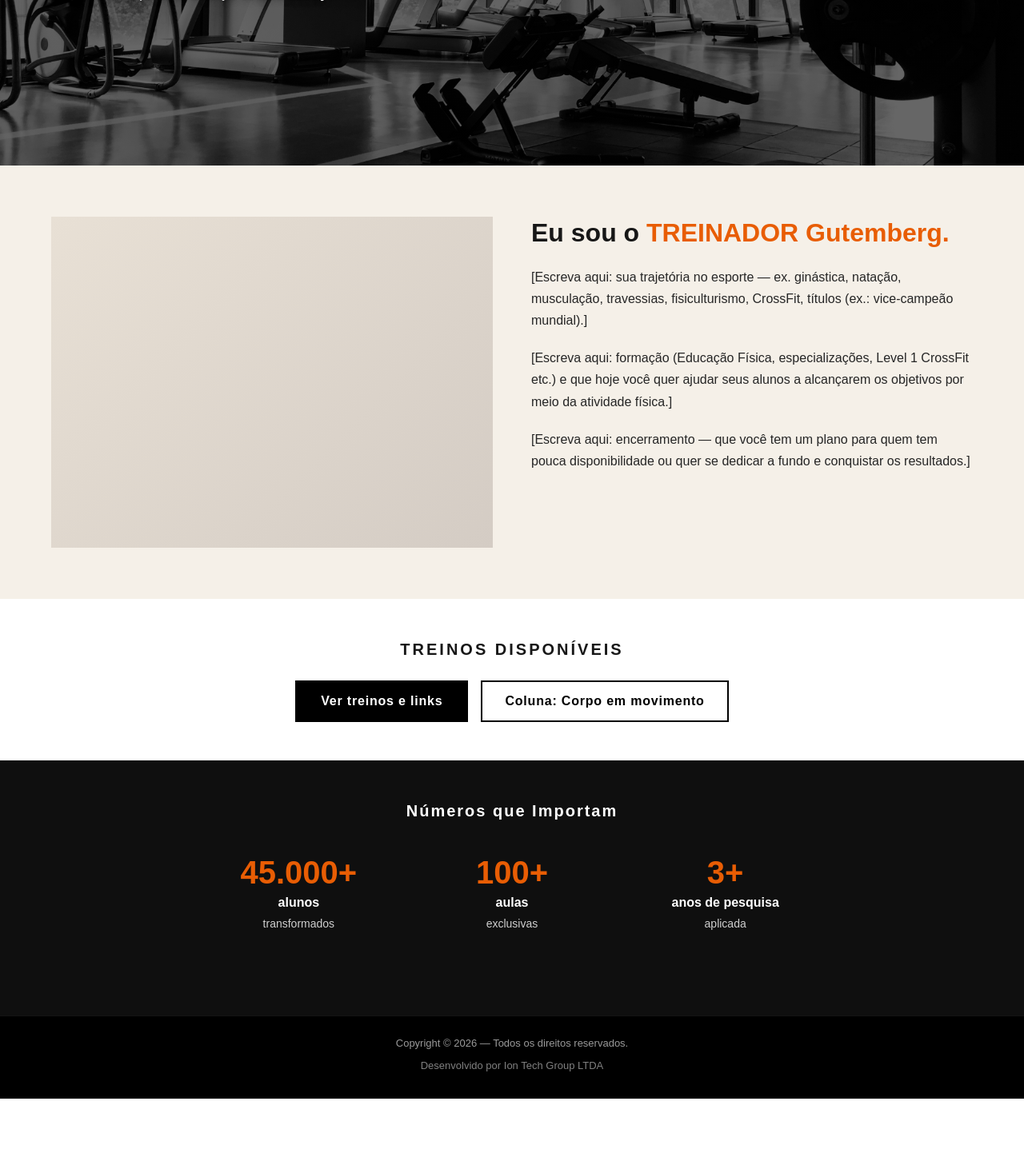
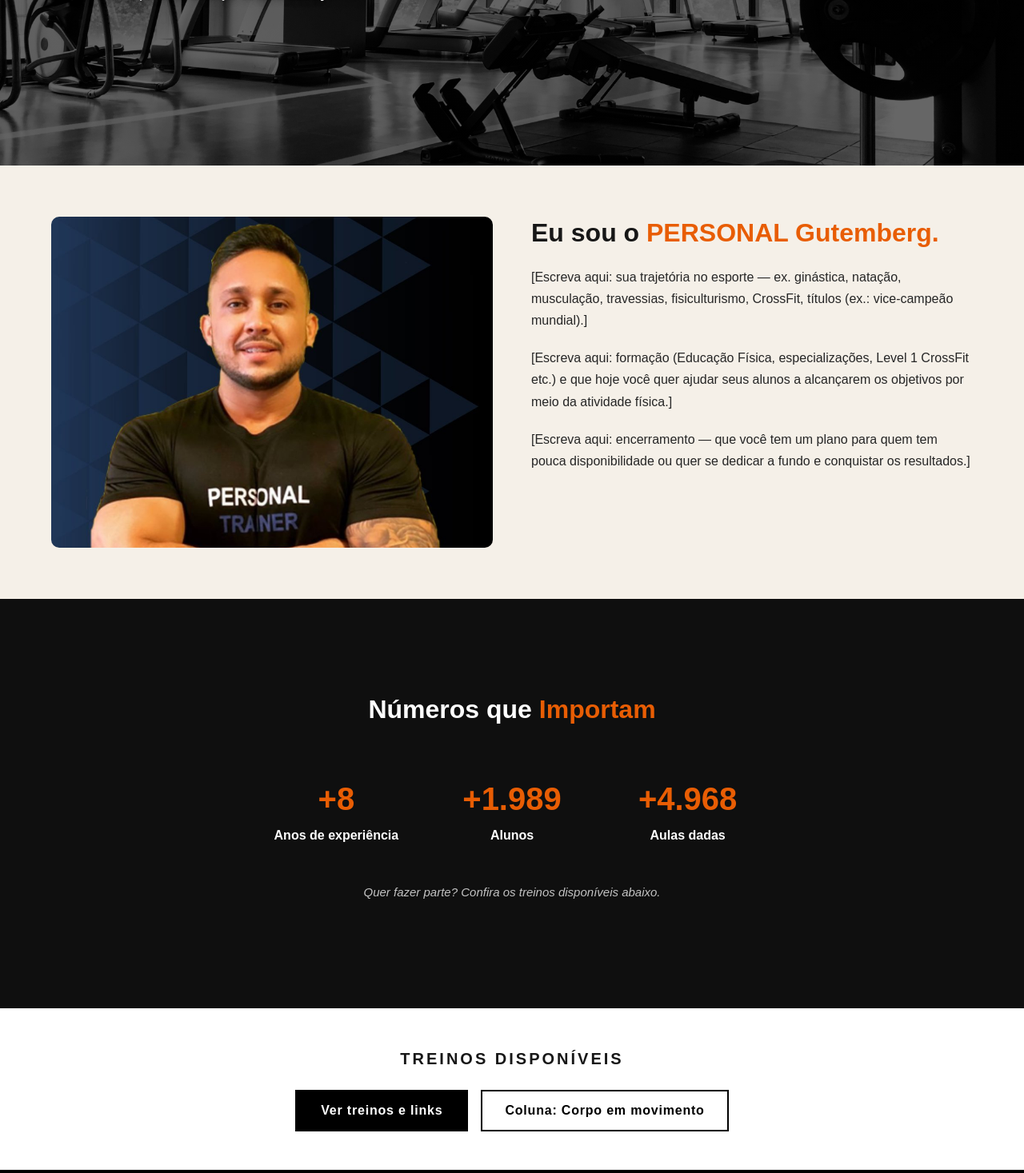
Before and after one commit to DevLucasFontoura/LP_Guto_Personal, a Next.js app: page / in a window 1280 px wide. Shown: the part 370-1837 px from the top of the page at 80% size. Before the commit the page ends 1744 px from the top, so only its background shows below. Built offline with nearby package versions, Linux system fonts and the light colour scheme.

Commit message:
sessao02 finalizado

```diff
--- a/src/app/(public)/Home/home.module.css
+++ b/src/app/(public)/Home/home.module.css
@@ -90,10 +90,12 @@
   overflow: hidden;
 }
 
-.aboutImagePlaceholder {
+.aboutImage {
   width: 100%;
   height: 100%;
-  background: linear-gradient(135deg, #e8e0d5 0%, #d4ccc4 100%);
+  object-fit: cover;
+  object-position: center top;
+  border-radius: 10px;
 }
 
 .aboutContent {
@@ -181,25 +183,43 @@
 /* ========== Números que Importam ========== */
 .numbers {
   width: 100%;
-  padding: 3rem 1.5rem 4rem;
+  min-height: 32rem;
+  padding: 4rem 1.5rem 5rem;
   background-color: #0f0f0f;
   text-align: center;
+  display: flex;
+  flex-direction: column;
+  align-items: center;
+  justify-content: center;
+  gap: 3rem;
 }
 
 .numbersTitle {
-  font-size: 1.25rem;
+  font-size: clamp(1.5rem, 3vw, 2rem);
   font-weight: 700;
-  letter-spacing: 0.1em;
   color: #fff;
-  margin: 0 0 2.5rem;
+  line-height: 1.3;
+  margin: 0 0 1.25rem;
+}
+
+.numbersTitleHighlight {
+  color: #e85d04;
 }
 
 .numbersGrid {
   display: grid;
   grid-template-columns: repeat(3, 1fr);
-  gap: 2rem;
-  max-width: 48rem;
-  margin: 0 auto 2.5rem;
+  gap: 3rem 4rem;
+  max-width: 52rem;
+  margin: 0;
+  padding: 0 0.5rem;
+}
+
+.numbersCta {
+  font-size: 0.9375rem;
+  color: rgba(255, 255, 255, 0.75);
+  margin: 0;
+  font-style: italic;
 }
 
 @media (max-width: 640px) {
@@ -212,7 +232,8 @@
 .numberItem {
   display: flex;
   flex-direction: column;
-  gap: 0.25rem;
+  align-items: center;
+  gap: 0.75rem;
 }
 
 .numberValue {
@@ -220,6 +241,10 @@
   font-weight: 800;
   color: #e85d04;
   line-height: 1.1;
+}
+
+.countUpNumber {
+  display: inline;
 }
 
 .numberLabel {
--- a/src/app/(public)/Home/home.tsx
+++ b/src/app/(public)/Home/home.tsx
@@ -1,4 +1,6 @@
+import Image from "next/image";
 import Link from "next/link";
+import CountUp from "@/app/components/CountUp/countUp";
 import RotatingText from "@/app/components/RotatingText/RotatingText";
 import Footer from "@/app/components/Footer/footer";
 import Topbar from "@/app/components/Topbar/topbar";
@@ -42,11 +44,17 @@ export default function Home() {
       <section className={styles.about}>
         <div className={styles.aboutInner}>
           <div className={styles.aboutImageWrap}>
-            <div className={styles.aboutImagePlaceholder} />
+            <Image
+              src="/img_profile_guto.jpg"
+              alt="Gutemberg - Personal Trainer"
+              fill
+              className={styles.aboutImage}
+              sizes="(max-width: 768px) 100vw, 50vw"
+            />
           </div>
           <div className={styles.aboutContent}>
             <h2 className={styles.aboutTitle}>
-              Eu sou o <span className={styles.aboutHighlight}>TREINADOR</span>{" "}
+              Eu sou o <span className={styles.aboutHighlight}>PERSONAL</span>{" "}
               <span className={styles.aboutHighlight}>Gutemberg.</span>
             </h2>
             <p className={styles.aboutParagraph}>
@@ -62,6 +70,57 @@ export default function Home() {
         </div>
       </section>
 
+
+      {/* Números que Importam */}
+      <section className={styles.numbers}>
+        <h2 className={styles.numbersTitle}>
+          Números que <span className={styles.numbersTitleHighlight}>Importam</span>
+        </h2>
+        <div className={styles.numbersGrid}>
+          <div className={styles.numberItem}>
+            <span className={styles.numberValue}>
+              +
+              <CountUp
+                to={8}
+                duration={3.5}
+                delay={0}
+                className={styles.countUpNumber}
+              />
+            </span>
+            <span className={styles.numberLabel}>Anos de experiência</span>
+          </div>
+          <div className={styles.numberItem}>
+            <span className={styles.numberValue}>
+              +
+              <CountUp
+                to={2000}
+                duration={3.5}
+                delay={0.2}
+                separator="."
+                className={styles.countUpNumber}
+              />
+            </span>
+            <span className={styles.numberLabel}>Alunos</span>
+          </div>
+          <div className={styles.numberItem}>
+            <span className={styles.numberValue}>
+              +
+              <CountUp
+                to={5000}
+                duration={3.5}
+                delay={0.4}
+                separator="."
+                className={styles.countUpNumber}
+              />
+            </span>
+            <span className={styles.numberLabel}>Aulas dadas</span>
+          </div>
+        </div>
+        <p className={styles.numbersCta}>
+          Quer fazer parte? Confira os treinos disponíveis abaixo.
+        </p>
+      </section>
+
       {/* Treinos e Dicas */}
       <section className={styles.ctaSection}>
         <h2 className={styles.ctaTitle}>TREINOS DISPONÍVEIS</h2>
@@ -75,28 +134,6 @@ export default function Home() {
         </div>
       </section>
 
-      {/* Números que Importam */}
-      <section className={styles.numbers}>
-        <h2 className={styles.numbersTitle}>Números que Importam</h2>
-        <div className={styles.numbersGrid}>
-          <div className={styles.numberItem}>
-            <span className={styles.numberValue}>45.000+</span>
-            <span className={styles.numberLabel}>alunos</span>
-            <span className={styles.numberSublabel}>transformados</span>
-          </div>
-          <div className={styles.numberItem}>
-            <span className={styles.numberValue}>100+</span>
-            <span className={styles.numberLabel}>aulas</span>
-            <span className={styles.numberSublabel}>exclusivas</span>
-          </div>
-          <div className={styles.numberItem}>
-            <span className={styles.numberValue}>3+</span>
-            <span className={styles.numberLabel}>anos de pesquisa</span>
-            <span className={styles.numberSublabel}>aplicada</span>
-          </div>
-        </div>
-      </section>
-
       <Footer />
     </div>
   );
--- /dev/null
+++ b/src/app/components/CountUp/countUp.tsx
@@ -0,0 +1,117 @@
+'use client';
+
+import { useInView, useMotionValue, useSpring } from 'motion/react';
+import { useCallback, useEffect, useRef } from 'react';
+
+interface CountUpProps {
+  to: number;
+  from?: number;
+  direction?: 'up' | 'down';
+  delay?: number;
+  duration?: number;
+  className?: string;
+  startWhen?: boolean;
+  separator?: string;
+  onStart?: () => void;
+  onEnd?: () => void;
+}
+
+export default function CountUp({
+  to,
+  from = 0,
+  direction = 'up',
+  delay = 0,
+  duration = 2,
+  className = '',
+  startWhen = true,
+  separator = '',
+  onStart,
+  onEnd
+}: CountUpProps) {
+  const ref = useRef<HTMLSpanElement>(null);
+  const motionValue = useMotionValue(direction === 'down' ? to : from);
+
+  const damping = 20 + 40 * (1 / duration);
+  const stiffness = 100 * (1 / duration);
+
+  const springValue = useSpring(motionValue, {
+    damping,
+    stiffness
+  });
+
+  const isInView = useInView(ref, { once: true, margin: '0px' });
+
+  const getDecimalPlaces = (num: number): number => {
+    const str = num.toString();
+    if (str.includes('.')) {
+      const decimals = str.split('.')[1];
+      if (parseInt(decimals) !== 0) {
+        return decimals.length;
+      }
+    }
+    return 0;
+  };
+
+  const maxDecimals = Math.max(getDecimalPlaces(from), getDecimalPlaces(to));
+
+  const formatValue = useCallback(
+    (latest: number) => {
+      const hasDecimals = maxDecimals > 0;
+
+      const options: Intl.NumberFormatOptions = {
+        useGrouping: !!separator,
+        minimumFractionDigits: hasDecimals ? maxDecimals : 0,
+        maximumFractionDigits: hasDecimals ? maxDecimals : 0
+      };
+
+      const formattedNumber = Intl.NumberFormat('en-US', options).format(latest);
+
+      return separator ? formattedNumber.replace(/,/g, separator) : formattedNumber;
+    },
+    [maxDecimals, separator]
+  );
+
+  useEffect(() => {
+    if (ref.current) {
+      ref.current.textContent = formatValue(direction === 'down' ? to : from);
+    }
+  }, [from, to, direction, formatValue]);
+
+  useEffect(() => {
+    if (isInView && startWhen) {
+      if (typeof onStart === 'function') {
+        onStart();
+      }
+
+      const timeoutId = setTimeout(() => {
+        motionValue.set(direction === 'down' ? from : to);
+      }, delay * 1000);
+
+      const durationTimeoutId = setTimeout(
+        () => {
+          if (typeof onEnd === 'function') {
+            onEnd();
+          }
+        },
+        delay * 1000 + duration * 1000
+      );
+
+      return () => {
+        clearTimeout(timeoutId);
+        clearTimeout(durationTimeoutId);
+      };
+    }
+  }, [isInView, startWhen, motionValue, direction, from, to, delay, onStart, onEnd, duration]);
+
+  useEffect(() => {
+    const unsubscribe = springValue.on('change', (latest: number) => {
+      if (ref.current) {
+        ref.current.textContent = formatValue(latest);
+      }
+    });
+
+    return () => unsubscribe();
+  }, [springValue, formatValue]);
+
+  return <span className={className} ref={ref} />;
+}
```
